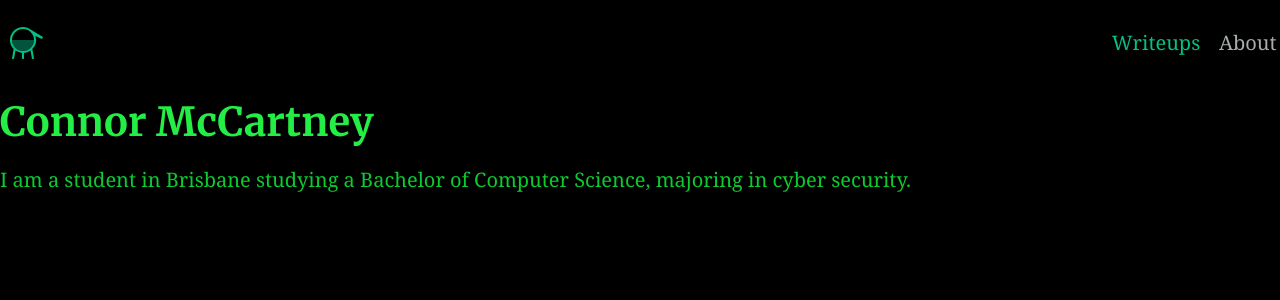
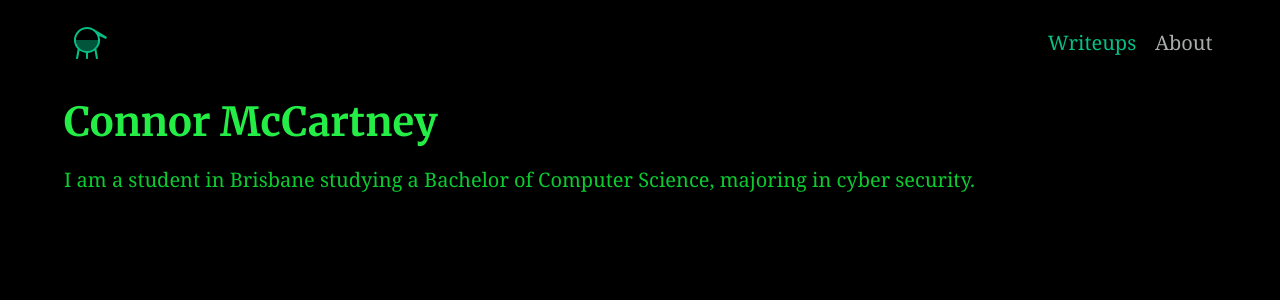
Before and after one commit to AC01010/Connor-McCartney.github.io, a Jekyll site: the page built from index.md, in a window 1280 px wide. Shown: the top 300 px of the page. Built offline with Jekyll 4.4.1, drawn with Linux system fonts in a browser that asks for light colours.

Commit message:
Update _theme.scss

```diff
--- a/_sass/_theme.scss
+++ b/_sass/_theme.scss
@@ -9,8 +9,8 @@
 }
 
 .container {
-  width: 100%;
-  max-width: 2500;
+  width: 90%;
+  max-width: 1200;
   margin: 0 auto;
 }
 
```
